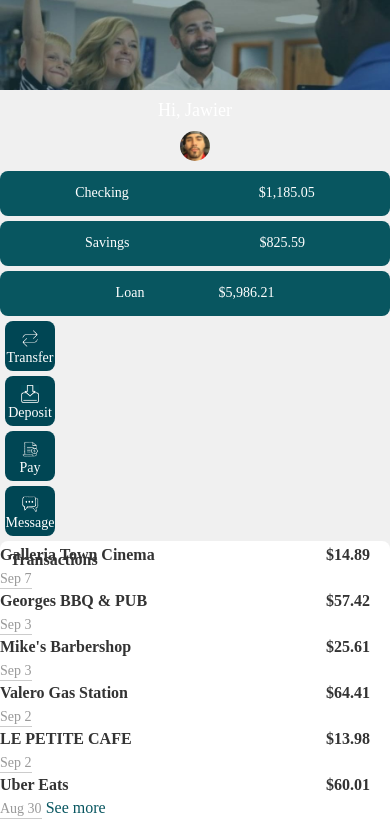
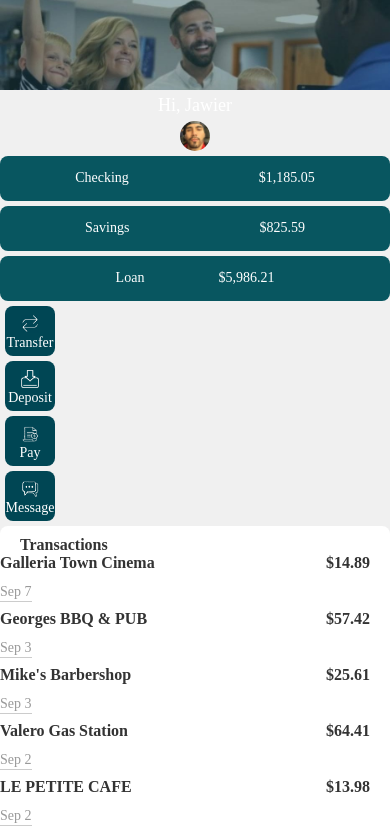
Before and after one commit to Yanekwzzx/MillenniumBank, a plain HTML site: page cab.html in a window 390 px wide. Shown: the top 833 px of the page. Drawn offline with Linux system fonts and the light colour scheme.

Commit message:
Add files via upload

```diff
--- a/cab.html
+++ b/cab.html
@@ -205,7 +205,7 @@
       height: 151px;
       background-color: white;
       left: 188px;
-      top: 820px; /* Змінено з 850px на 820px, щоб підняти вище */
+      top: 820px;
       border-radius: 8px;
       display: flex;
       flex-direction: column;
@@ -813,14 +813,14 @@
         left: auto;
         text-align: center;
         font-size: 24px;
-        margin: 10px 0;
+        margin: 5px 0; /* Змінено з margin: 10px 0 */
       }
 
       .profile-image {
         position: relative;
         top: auto;
         left: auto;
-        margin: 10px auto;
+        margin: 5px auto; /* Змінено з margin: 10px auto */
         width: 35px;
         height: 35px;
       }
@@ -861,6 +861,27 @@
 
       .white-block {
         min-height: 400px;
+      }
+
+      .white-block .transaction {
+        position: relative; /* Змінено з absolute */
+        margin: 10px; /* Додано для відступу */
+      }
+
+      .white-block .details, .white-block .details-second, .white-block .details-third,
+      .white-block .details-fourth, .white-block .details-fifth, .white-block .details-sixth {
+        position: relative;
+        top: auto;
+        left: auto;
+        margin: 10px 0; /* Змінено з margin: 5px 0 */
+      }
+
+      .white-block .date, .white-block .date-second, .white-block .date-third,
+      .white-block .date-fourth, .white-block .date-fifth, .white-block .date-sixth {
+        position: relative;
+        top: auto;
+        left: auto;
+        margin: 5px 0; /* Змінено з margin: 5px 0, але уточнено для ясності */
       }
 
       .new-block .mlog-image {
@@ -945,30 +966,18 @@
         text-align: right;
         margin: 10px 0 0 0;
       }
-
-      .white-block .details, .white-block .details-second, .white-block .details-third, .white-block .details-fourth, .white-block .details-fifth, .white-block .details-sixth {
-        position: relative;
-        top: auto;
-        left: auto;
-        margin: 5px 0;
-      }
-
-      .white-block .date, .white-block .date-second, .white-block .date-third, .white-block .date-fourth, .white-block .date-fifth, .white-block .date-sixth {
-        position: relative;
-        top: auto;
-        left: auto;
-        margin: 5px 0;
-      }
     }
 
     @media (max-width: 768px) {
       .greeting {
         font-size: 22px;
+        margin: 5px 0; /* Збережено для консистентності */
       }
 
       .profile-image {
         width: 30px;
         height: 30px;
+        margin: 5px auto; /* Збережено для консистентності */
       }
 
       .credit-button, .used-button, .available-button {
@@ -999,6 +1008,7 @@
     @media (max-width: 480px) {
       .greeting {
         font-size: 18px;
+        margin: 5px 0; /* Збережено для консистентності */
       }
 
       .credit-button, .used-button, .available-button {
```
